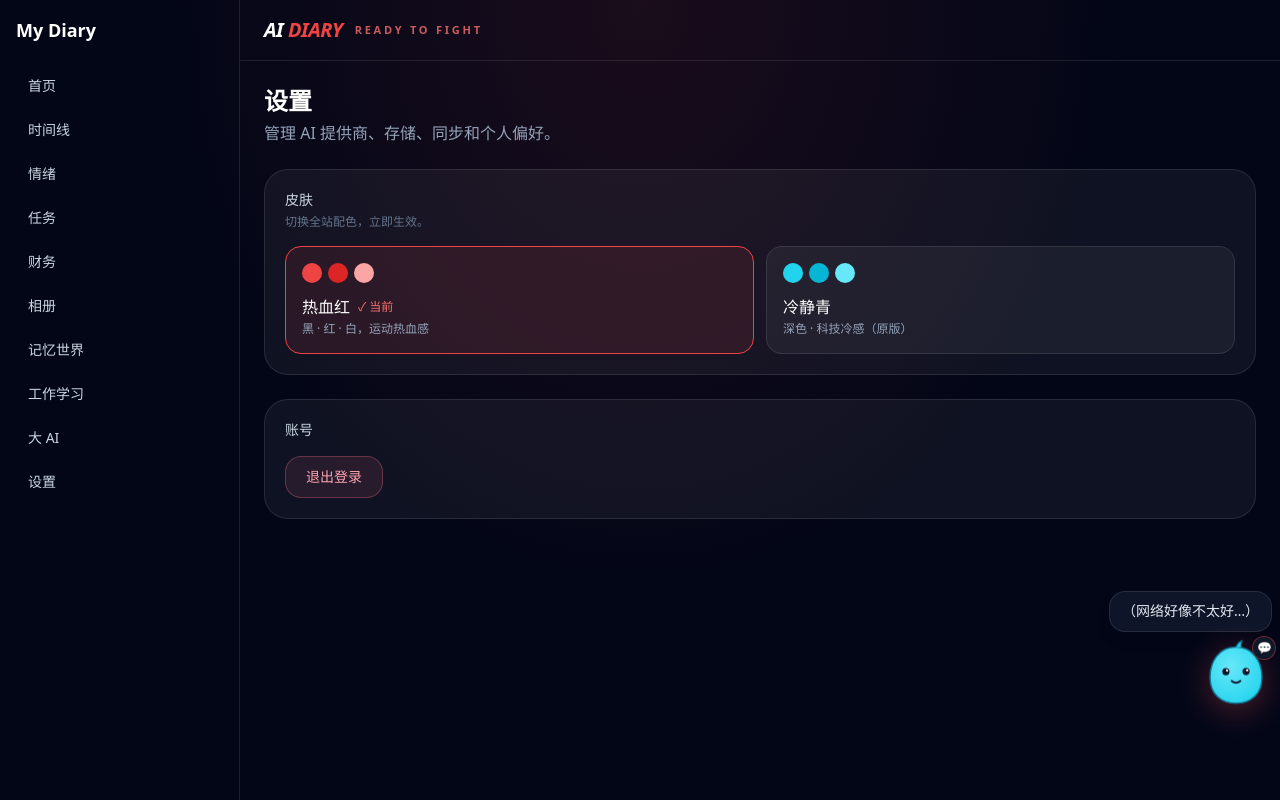
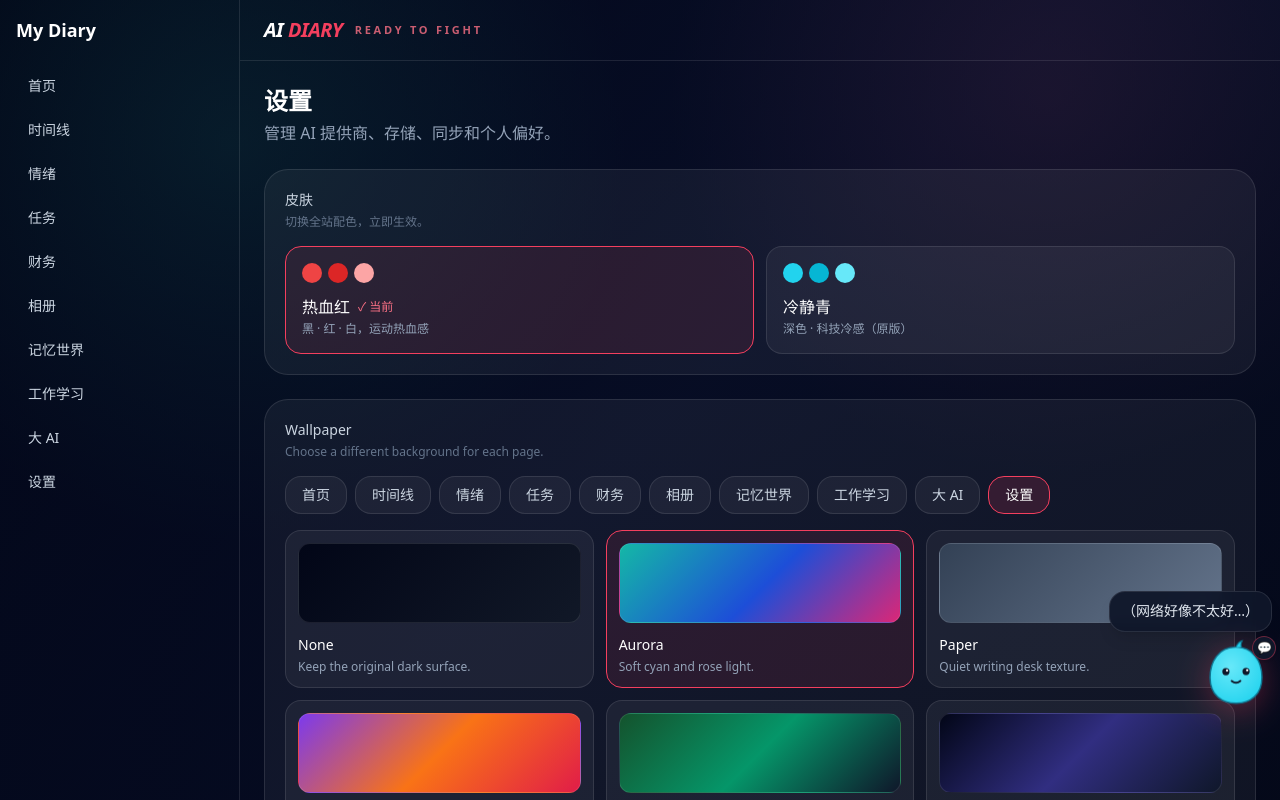
Before and after one commit to ergouziworld/my_diary, a Next.js app: page /settings in a window 1280 px wide. Built offline with nearby package versions, Linux system fonts and the light colour scheme; no server answers.

Commit message:
Add per-page wallpaper settings

```diff
--- a/src/app/globals.css
+++ b/src/app/globals.css
@@ -3,12 +3,18 @@
 @tailwind utilities;
 
 /* 主题强调色（皮肤切换：改这组变量，全站 accent-* 跟着变） */
+/* 热血羽毛球皮肤：玫红（球衣红）+ 紫罗兰（球裤紫），取自插画 */
 :root, [data-theme="hot"] {
-  --accent-200: 254 202 202;
-  --accent-300: 252 165 165;
-  --accent-400: 248 113 113;
-  --accent-500: 239 68 68;
-  --accent-600: 220 38 38;
+  --accent-200: 254 205 211;
+  --accent-300: 253 164 175;
+  --accent-400: 251 113 133;
+  --accent-500: 244 63 94;
+  --accent-600: 225 29 72;
+  --accent2-400: 167 139 250;
+  --accent2-500: 139 92 246;
+  --accent2-600: 124 58 237;
+  --wallpaper-background: radial-gradient(circle at 18% 18%, rgb(45 212 191 / 0.38), transparent 32%), radial-gradient(circle at 82% 12%, rgb(244 114 182 / 0.32), transparent 30%), linear-gradient(135deg, #020617, #172554 52%, #111827);
+  --wallpaper-overlay: linear-gradient(180deg, rgb(2 6 23 / 0.72), rgb(2 6 23 / 0.86));
 }
 [data-theme="calm"] {
   --accent-200: 165 243 252;
@@ -16,6 +22,9 @@
   --accent-400: 34 211 238;
   --accent-500: 6 182 212;
   --accent-600: 8 145 178;
+  --accent2-400: 96 165 250;
+  --accent2-500: 59 130 246;
+  --accent2-600: 37 99 235;
 }
 
 html, body {
@@ -24,8 +33,10 @@ html, body {
 }
 
 body {
-  background: radial-gradient(ellipse at top, rgb(var(--accent-500) / 0.1), transparent 55%), #020617;
+  background: var(--wallpaper-overlay), var(--wallpaper-background), #020617;
   background-attachment: fixed;
+  background-size: cover;
+  transition: background 220ms ease;
 }
 
 @layer utilities {
--- a/src/app/layout.tsx
+++ b/src/app/layout.tsx
@@ -2,6 +2,7 @@ import "./globals.css";
 import type { Viewport } from "next";
 import { AppShell } from "@/components/layout/AppShell";
 import { SessionProvider } from "@/components/providers/SessionProvider";
+import { WallpaperProvider } from "@/components/providers/WallpaperProvider";
 
 export const viewport: Viewport = {
   width: "device-width",
@@ -20,7 +21,9 @@ export default function RootLayout({ children }: { children: React.ReactNode })
       </head>
       <body className="bg-slate-950 text-white">
         <SessionProvider>
-          <AppShell>{children}</AppShell>
+          <WallpaperProvider>
+            <AppShell>{children}</AppShell>
+          </WallpaperProvider>
         </SessionProvider>
       </body>
     </html>
--- a/src/app/settings/page.tsx
+++ b/src/app/settings/page.tsx
@@ -2,6 +2,7 @@
 
 import { signOut } from "next-auth/react";
 import { ThemeSwitcher } from "@/components/settings/ThemeSwitcher";
+import { WallpaperSwitcher } from "@/components/settings/WallpaperSwitcher";
 
 export default function Page() {
   return (
@@ -20,6 +21,14 @@ export default function Page() {
       </div>
 
       <div className="rounded-3xl border border-white/10 bg-white/5 p-5">
+        <h2 className="text-sm font-medium text-slate-300">Wallpaper</h2>
+        <p className="mt-1 text-xs text-slate-500">Choose a different background for each page.</p>
+        <div className="mt-4">
+          <WallpaperSwitcher />
+        </div>
+      </div>
+
+      <div className="rounded-3xl border border-white/10 bg-white/5 p-5">
         <h2 className="text-sm font-medium text-slate-300">账号</h2>
         <div className="mt-4">
           <button
--- /dev/null
+++ b/src/components/providers/WallpaperProvider.tsx
@@ -0,0 +1,52 @@
+"use client";
+
+import { useEffect } from "react";
+import { usePathname } from "next/navigation";
+import {
+  DEFAULT_WALLPAPER,
+  WALLPAPER_STORAGE_KEY,
+  getWallpaper,
+  type WallpaperKey
+} from "@/lib/wallpapers";
+
+type WallpaperMap = Record<string, WallpaperKey>;
+
+function readWallpaperMap(): WallpaperMap {
+  try {
+    const raw = localStorage.getItem(WALLPAPER_STORAGE_KEY);
+    if (!raw) return {};
+    return JSON.parse(raw) as WallpaperMap;
+  } catch {
+    return {};
+  }
+}
+
+function applyWallpaper(pathname: string) {
+  const map = readWallpaperMap();
+  const wallpaper = getWallpaper(map[pathname] ?? DEFAULT_WALLPAPER);
+
+  document.documentElement.style.setProperty("--wallpaper-background", wallpaper.background);
+  document.documentElement.style.setProperty("--wallpaper-overlay", wallpaper.overlay);
+}
+
+export function WallpaperProvider({ children }: { children: React.ReactNode }) {
+  const pathname = usePathname();
+
+  useEffect(() => {
+    applyWallpaper(pathname);
+
+    function handleChange() {
+      applyWallpaper(pathname);
+    }
+
+    window.addEventListener("wallpaperchange", handleChange);
+    window.addEventListener("storage", handleChange);
+
+    return () => {
+      window.removeEventListener("wallpaperchange", handleChange);
+      window.removeEventListener("storage", handleChange);
+    };
+  }, [pathname]);
+
+  return <>{children}</>;
+}
--- /dev/null
+++ b/src/components/settings/WallpaperSwitcher.tsx
@@ -0,0 +1,110 @@
+"use client";
+
+import { useEffect, useMemo, useState } from "react";
+import { usePathname } from "next/navigation";
+import { sidebarLinks } from "@/components/layout/navigation";
+import {
+  DEFAULT_WALLPAPER,
+  WALLPAPERS,
+  WALLPAPER_STORAGE_KEY,
+  type WallpaperKey
+} from "@/lib/wallpapers";
+
+type WallpaperMap = Record<string, WallpaperKey>;
+
+function readWallpaperMap(): WallpaperMap {
+  try {
+    const raw = localStorage.getItem(WALLPAPER_STORAGE_KEY);
+    if (!raw) return {};
+    return JSON.parse(raw) as WallpaperMap;
+  } catch {
+    return {};
+  }
+}
+
+function saveWallpaperMap(map: WallpaperMap) {
+  try {
+    localStorage.setItem(WALLPAPER_STORAGE_KEY, JSON.stringify(map));
+  } catch {
+    /* ignore */
+  }
+  window.dispatchEvent(new Event("wallpaperchange"));
+}
+
+export function WallpaperSwitcher() {
+  const pathname = usePathname();
+  const pageOptions = useMemo(() => [...sidebarLinks], []);
+  const [selectedPath, setSelectedPath] = useState(pathname);
+  const [wallpaperMap, setWallpaperMap] = useState<WallpaperMap>({});
+
+  useEffect(() => {
+    setWallpaperMap(readWallpaperMap());
+  }, []);
+
+  const selectedWallpaper = wallpaperMap[selectedPath] ?? DEFAULT_WALLPAPER;
+
+  function apply(path: string, wallpaper: WallpaperKey) {
+    const next = { ...wallpaperMap, [path]: wallpaper };
+    setWallpaperMap(next);
+    saveWallpaperMap(next);
+  }
+
+  function reset(path: string) {
+    const next = { ...wallpaperMap };
+    delete next[path];
+    setWallpaperMap(next);
+    saveWallpaperMap(next);
+  }
+
+  return (
+    <div className="space-y-4">
+      <div className="flex flex-wrap gap-2">
+        {pageOptions.map((page) => {
+          const active = selectedPath === page.href;
+          return (
+            <button
+              key={page.href}
+              type="button"
+              onClick={() => setSelectedPath(page.href)}
+              className={`rounded-2xl border px-4 py-2 text-sm transition ${
+                active
+                  ? "border-accent-500 bg-accent-500/15 text-white"
+                  : "border-white/10 bg-white/5 text-slate-300 hover:border-white/20"
+              }`}
+            >
+              {page.label}
+            </button>
+          );
+        })}
+      </div>
+
+      <div className="grid gap-3 md:grid-cols-3">
+        {WALLPAPERS.map((wallpaper) => {
+          const active = selectedWallpaper === wallpaper.key;
+          return (
+            <button
+              key={wallpaper.key}
+              type="button"
+              onClick={() => apply(selectedPath, wallpaper.key)}
+              className={`rounded-2xl border p-3 text-left transition ${
+                active ? "border-accent-500 bg-accent-500/10" : "border-white/10 bg-white/5 hover:border-white/20"
+              }`}
+            >
+              <span className="block h-20 rounded-xl border border-white/10" style={{ background: wallpaper.preview }} />
+              <span className="mt-3 block text-sm font-medium text-white">{wallpaper.label}</span>
+              <span className="mt-1 block text-xs text-slate-400">{wallpaper.description}</span>
+            </button>
+          );
+        })}
+      </div>
+
+      <button
+        type="button"
+        onClick={() => reset(selectedPath)}
+        className="rounded-2xl border border-white/10 bg-white/5 px-4 py-2 text-sm text-slate-300 transition hover:border-white/20"
+      >
+        Use default for this page
+      </button>
+    </div>
+  );
+}
--- /dev/null
+++ b/src/lib/wallpapers.ts
@@ -0,0 +1,74 @@
+export type WallpaperKey = "none" | "aurora" | "paper" | "sunset" | "forest" | "midnight";
+
+export type WallpaperOption = {
+  key: WallpaperKey;
+  label: string;
+  description: string;
+  background: string;
+  overlay: string;
+  preview: string;
+};
+
+export const WALLPAPERS: WallpaperOption[] = [
+  {
+    key: "none",
+    label: "None",
+    description: "Keep the original dark surface.",
+    background: "#020617",
+    overlay: "linear-gradient(180deg, rgb(2 6 23 / 0.92), rgb(2 6 23 / 0.92))",
+    preview: "linear-gradient(135deg, #020617, #111827)"
+  },
+  {
+    key: "aurora",
+    label: "Aurora",
+    description: "Soft cyan and rose light.",
+    background:
+      "radial-gradient(circle at 18% 18%, rgb(45 212 191 / 0.38), transparent 32%), radial-gradient(circle at 82% 12%, rgb(244 114 182 / 0.32), transparent 30%), linear-gradient(135deg, #020617, #172554 52%, #111827)",
+    overlay: "linear-gradient(180deg, rgb(2 6 23 / 0.72), rgb(2 6 23 / 0.86))",
+    preview: "linear-gradient(135deg, #14b8a6, #1d4ed8 52%, #db2777)"
+  },
+  {
+    key: "paper",
+    label: "Paper",
+    description: "Quiet writing desk texture.",
+    background:
+      "linear-gradient(120deg, rgb(15 23 42 / 0.96), rgb(30 41 59 / 0.92)), repeating-linear-gradient(0deg, rgb(255 255 255 / 0.08) 0 1px, transparent 1px 28px)",
+    overlay: "linear-gradient(180deg, rgb(2 6 23 / 0.68), rgb(2 6 23 / 0.82))",
+    preview: "linear-gradient(135deg, #334155, #64748b)"
+  },
+  {
+    key: "sunset",
+    label: "Sunset",
+    description: "Warm evening light for review pages.",
+    background:
+      "radial-gradient(circle at 72% 20%, rgb(251 146 60 / 0.45), transparent 28%), radial-gradient(circle at 20% 78%, rgb(244 63 94 / 0.3), transparent 34%), linear-gradient(135deg, #1e1b4b, #7c2d12 62%, #020617)",
+    overlay: "linear-gradient(180deg, rgb(2 6 23 / 0.7), rgb(2 6 23 / 0.86))",
+    preview: "linear-gradient(135deg, #7c3aed, #f97316, #e11d48)"
+  },
+  {
+    key: "forest",
+    label: "Forest",
+    description: "Deep green focus mode.",
+    background:
+      "radial-gradient(circle at 22% 28%, rgb(34 197 94 / 0.34), transparent 30%), radial-gradient(circle at 78% 70%, rgb(20 184 166 / 0.24), transparent 32%), linear-gradient(135deg, #052e16, #0f172a)",
+    overlay: "linear-gradient(180deg, rgb(2 6 23 / 0.72), rgb(2 6 23 / 0.88))",
+    preview: "linear-gradient(135deg, #14532d, #059669, #0f172a)"
+  },
+  {
+    key: "midnight",
+    label: "Midnight",
+    description: "Low contrast night palette.",
+    background:
+      "radial-gradient(circle at 50% 0%, rgb(99 102 241 / 0.24), transparent 34%), linear-gradient(135deg, #020617, #111827 58%, #0f172a)",
+    overlay: "linear-gradient(180deg, rgb(2 6 23 / 0.78), rgb(2 6 23 / 0.9))",
+    preview: "linear-gradient(135deg, #020617, #312e81, #0f172a)"
+  }
+];
+
+export const DEFAULT_WALLPAPER: WallpaperKey = "aurora";
+
+export const WALLPAPER_STORAGE_KEY = "pageWallpapers";
+
+export function getWallpaper(key: string | null | undefined): WallpaperOption {
+  return WALLPAPERS.find((wallpaper) => wallpaper.key === key) ?? WALLPAPERS[0];
+}
```
